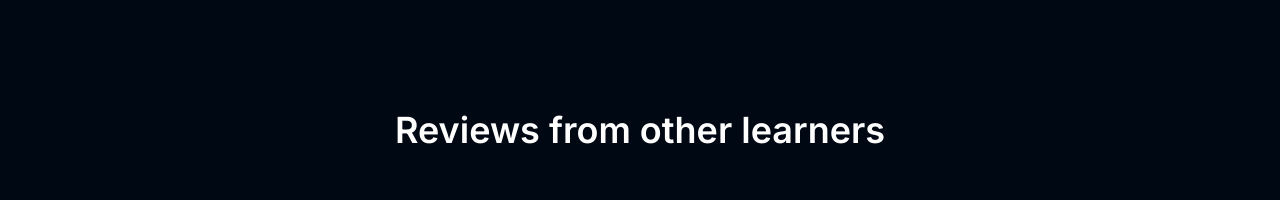
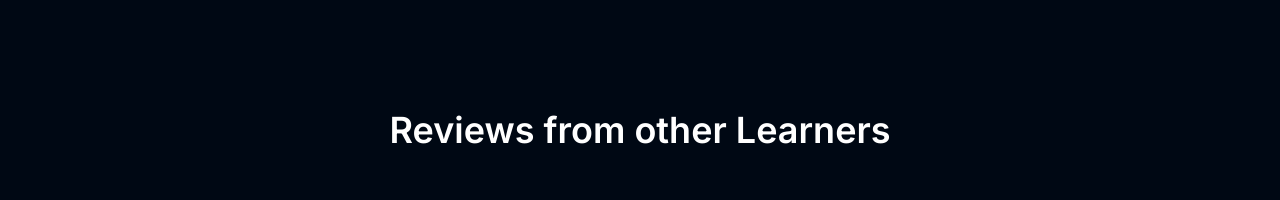
Before and after one commit to samarth502/Stady_Add, a React (Create React App) app: page /contact in a window 1280 px wide. Shown: the part 1020-1220 px from the top of the page. Built offline with nearby package versions, Linux system fonts and the light colour scheme; no server answers; a web font is replaced by a local one.

Commit message:
spell checker

```diff
--- a/src/pages/About.jsx
+++ b/src/pages/About.jsx
@@ -109,9 +109,9 @@ const About = () => {
       </section>
 
       <div className="relative mx-auto my-20 flex w-11/12 max-w-maxContent flex-col items-center justify-between gap-8 bg-richblack-900 text-white">
-        {/* Reviws from Other Learner */}
+        {/* Reviews from Other Learner */}
         <h1 className="text-center text-4xl font-semibold mt-8">
-          Reviews from other learners
+          Reviews from other Learners
         </h1>
         <ReviewSlider />
       </div>
--- a/src/pages/Contact.jsx
+++ b/src/pages/Contact.jsx
@@ -22,7 +22,7 @@ const Contact = () => {
       <div className="relative mx-auto my-20 flex w-11/12 max-w-maxContent flex-col items-center justify-between gap-8 bg-richblack-900 text-white">
         {/* Reviews from Other Learner */}
         <h1 className="text-center text-4xl font-semibold mt-8">
-          Reviews from other learners
+          Reviews from other Learners
         </h1>
         <ReviewSlider />
       </div>
```
